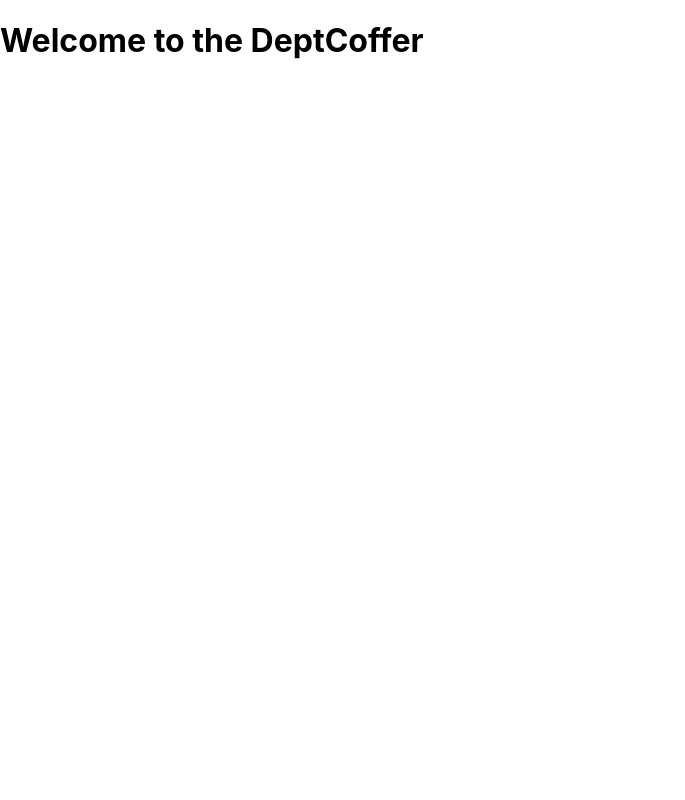
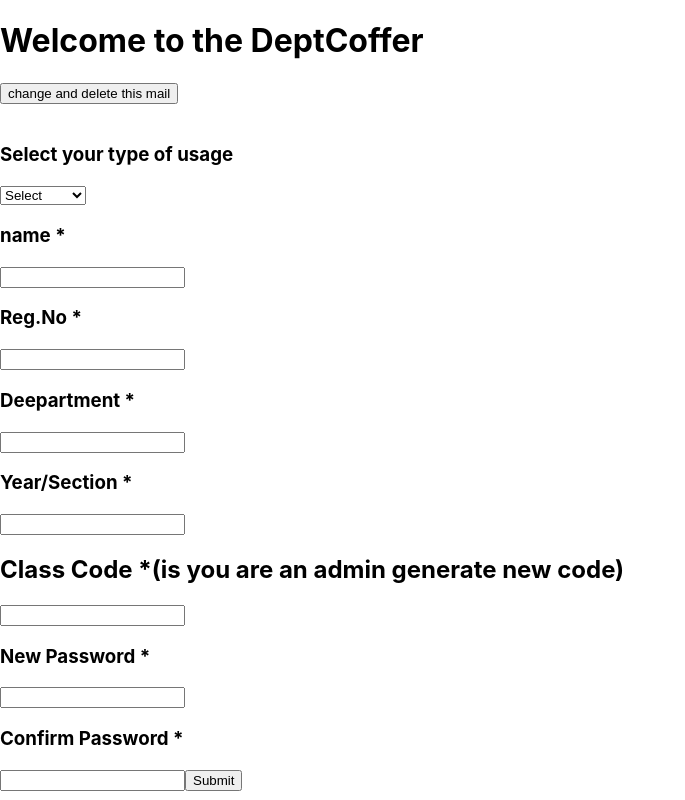
Before and after one commit to gokulrajalp/DeptCoffer, a React (Create React App) app: page /signin in a window 1280 px wide. Shown: the whole page, without its empty margins (0-685 px from the left). Built offline with nearby package versions, Linux system fonts and the light colour scheme.

Commit message:
Added the user dashboard and athendication

```diff
--- a/src/App.js
+++ b/src/App.js
@@ -1,9 +1,10 @@
 import React from 'react';
 import './App.css';
-import { BrowserRouter as Router, Routes, Route, Link} from "react-router-dom";
+import { BrowserRouter as Router, Routes, Route} from "react-router-dom";
 import Lock from './components/Lock';
 import Signin from './components/Signin';
 import Password from './components/Password';
+import User from './components/User';
 
 function App() {
   return (
@@ -12,6 +13,7 @@
         <Route path='/' element={<Lock/>}/>
         <Route path='/signin' element={<Signin/>}/>
         <Route path='/password' element={<Password/>}/>
+        <Route path='/user' element={<User/>}/>
       </Routes>
     </Router>
   );
--- a/src/components/Lock.js
+++ b/src/components/Lock.js
@@ -12,19 +12,21 @@
         }else{
             Num = parseInt(localStorage.getItem("Num"));
         }
-        localStorage.setItem(`${Num}`,"gokulrajalp@gmail.com");
-        Num++;
-        localStorage.setItem(`${Num}`,"gokulraja@gmail.com");
-        Num++;
         var check = false;
         for(var i=0; i<Num; i++){
             if(value===localStorage.getItem(`${i}`)){
                 check = true;
+                localStorage.setItem("current",i);
             }
         }
+
         if(check){
             navigate('/password');
         }else{
+            localStorage.setItem(`${Num}`,value);
+            localStorage.setItem("current",Num);
+            Num++;
+            localStorage.setItem("Num",Num);
             navigate('/signin');
         }
     }
--- a/src/components/Password.js
+++ b/src/components/Password.js
@@ -1,9 +1,24 @@
 import React from 'react';
+import { useNavigate } from 'react-router-dom';
 
 export default function Signin(){
+
+    let navigate = useNavigate();
+    function verify(){
+
+        if(document.querySelector('.password').value===localStorage.getItem(`${localStorage.getItem(`${localStorage.getItem("current")}`)}_password`)){
+            navigate(`/${localStorage.getItem(`${localStorage.getItem(`${localStorage.getItem("current")}`)}_type`)}`);
+        }
+    }
+
+
+
     return(
     <div>
+        <h1>Welcome {localStorage.getItem(`${localStorage.getItem(`${localStorage.getItem("current")}`)}_name`)}</h1>
         <h1>Enter your Password</h1>
+        <input className='password' />
+        <button onClick={verify}>Verify</button>
     </div>
     );
 }
--- a/src/components/Signin.js
+++ b/src/components/Signin.js
@@ -1,9 +1,109 @@
 import React from 'react';
+import { useNavigate } from 'react-router-dom';
 
 export default function Signin(){
+    let navigate = useNavigate();
+    var mail = localStorage.getItem(`${localStorage.getItem("current")}`);
+    function remove(){
+        localStorage.removeItem(`${localStorage.getItem("current")}`);
+        navigate('/');
+    }
+
+    function store(){
+
+
+
+        if(document.querySelector('.type').value!=="select"){
+            localStorage.setItem(`${mail}_type`,document.querySelector('.type').value);
+            }else{
+                alert("enter the type of usage");
+                return;
+            }
+
+
+
+        if(document.querySelector('.name').value){
+        localStorage.setItem(`${mail}_name`,document.querySelector('.name').value);
+        }else{
+            alert("enter the name");
+            return;
+        }
+
+        let values = Object.values(localStorage);
+        for(var i=0; i<values.length; i++){
+            if(values[i]===document.querySelector('.reg').value){
+                alert("this reg.no is already registered");
+                return;
+            }
+        }
+
+        if(document.querySelector('.reg').value){
+            localStorage.setItem(`${mail}_reg`,document.querySelector('.reg').value);
+            }else{
+                alert("enter the Reg.No");
+                return;
+            }
+
+
+            if(document.querySelector('.deep').value){
+                localStorage.setItem(`${mail}_deep`,document.querySelector('.deep').value);
+                }else{
+                    alert("enter the deep");
+                    return;
+                }
+
+
+                if(document.querySelector('.year').value){
+                    localStorage.setItem(`${mail}_year`,document.querySelector('.year').value);
+                    }else{
+                        alert("enter the year");
+                        return;
+                    }
+
+
+                    if(document.querySelector('.code').value){
+                        localStorage.setItem(`${mail}_code`,document.querySelector('.code').value);
+                        }else{
+                            alert("enter the code");
+                            return;
+                        }
+
+                        if(document.querySelector('.password').value===document.querySelector('.confirm').value){
+                            localStorage.setItem(`${mail}_password`,document.querySelector('.password').value);
+                            }else{
+                                alert("enter the password and confirm password");
+                                return;
+                            }
+
+
+                            navigate('/password');
+
+
+    }
     return(
     <div>
         <h1>Welcome to the DeptCoffer</h1>
+        <>{mail}</><button onClick={remove}>change and delete this mail</button>
+<br/><br/>
+<h3>Select your type of usage</h3>
+        <select className='type'>
+            <option value="select">Select</option>
+            <option value="user">User</option>
+            <option value="supervisor">Supervisor</option>
+            <option value="admin">Admin</option>
+        </select>
+        <h3>name *</h3><input className='name' />
+        <h3>Reg.No *</h3><input className='reg' />
+        <h3>Deepartment *</h3><input className='deep'/>
+        <h3>Year/Section *</h3><input className='year'/>
+        <h2>Class Code *(is you are an admin generate new code)</h2><input className='code'/>
+
+        <h3>New Password *</h3><input className='password' type={"password"}/>
+        <h3>Confirm Password *</h3><input className='confirm' type={"password"}/>
+
+        <button onClick={store}>Submit</button>
+
+
     </div>
     );
 }
--- /dev/null
+++ b/src/components/User.js
@@ -0,0 +1,27 @@
+import React from 'react';
+import { useNavigate } from 'react-router-dom';
+
+export default function Signin(){
+
+    let navigate = useNavigate();
+    function logout(){
+            navigate(`/`);
+    }
+
+
+
+    return(
+    <div>
+        <h1>Welcome {localStorage.getItem(`${localStorage.getItem(`${localStorage.getItem("current")}`)}_name`)} to DeptCoffer</h1>
+        <h1>Request Status</h1>
+        <p>No request found</p>
+
+        <h1>Add new Request</h1>
+        <h3>Request title</h3><input className='title'/>
+        <h3>Request Subject</h3><input className='subject'/>
+        <h3>Request Describtion</h3><input className='describtion'/>
+       <button onClick={logout}>Submit</button>
+        <button onClick={logout} id="logout">Logout</button>
+    </div>
+    );
+}
```
